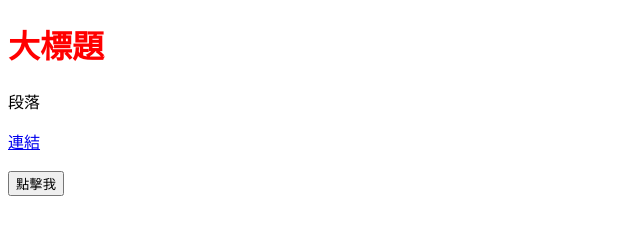
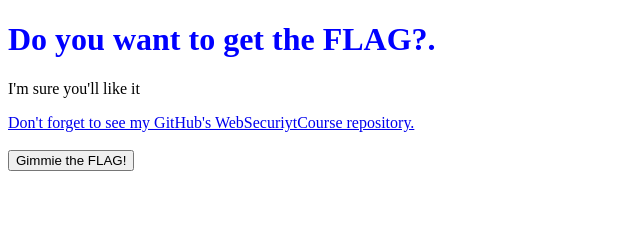
Before and after one commit to wynn1212/WebSecurityCourse, a plain HTML site: page index.html in a window 1280 px wide. Shown: the whole page, without its empty margins (0-640 px from the left). Drawn offline with Linux system fonts and the light colour scheme.

Commit message:
Update index.html

```diff
--- a/index.html
+++ b/index.html
@@ -1,25 +1,25 @@
 <!DOCTYPE html>
 <html>
 <head>
-<title>網站標題</title>
+<title>B10730226's Github Pages</title>
 <style>
 h1 {
-  color: red;
+  color: blue;
 }
 </style>
 </head>
 <body>
 
-<h1>大標題</h1>
-<p>段落</p>
-<a href="網址">連結</a>
+<h1>Do you want to get the FLAG?.</h1>
+<p>I'm sure you'll like it</p>
+<a href="https://gtihub.com/wynn2112/WebSecurityCourse">Don't forget to see my GitHub's WebSecuriytCourse repository.</a>
 <br>
 <br>
-<button onclick="click()">點擊我</button>
+<button onclick="click()">Gimmie the FLAG!</button>
 
 <script>
 function click() {
-  alert("嘗試執行 JavaScript");
+  alert("You got the flag: FLAG{Y0U_G0T_ME!}");
 }
 </script>
 
```
